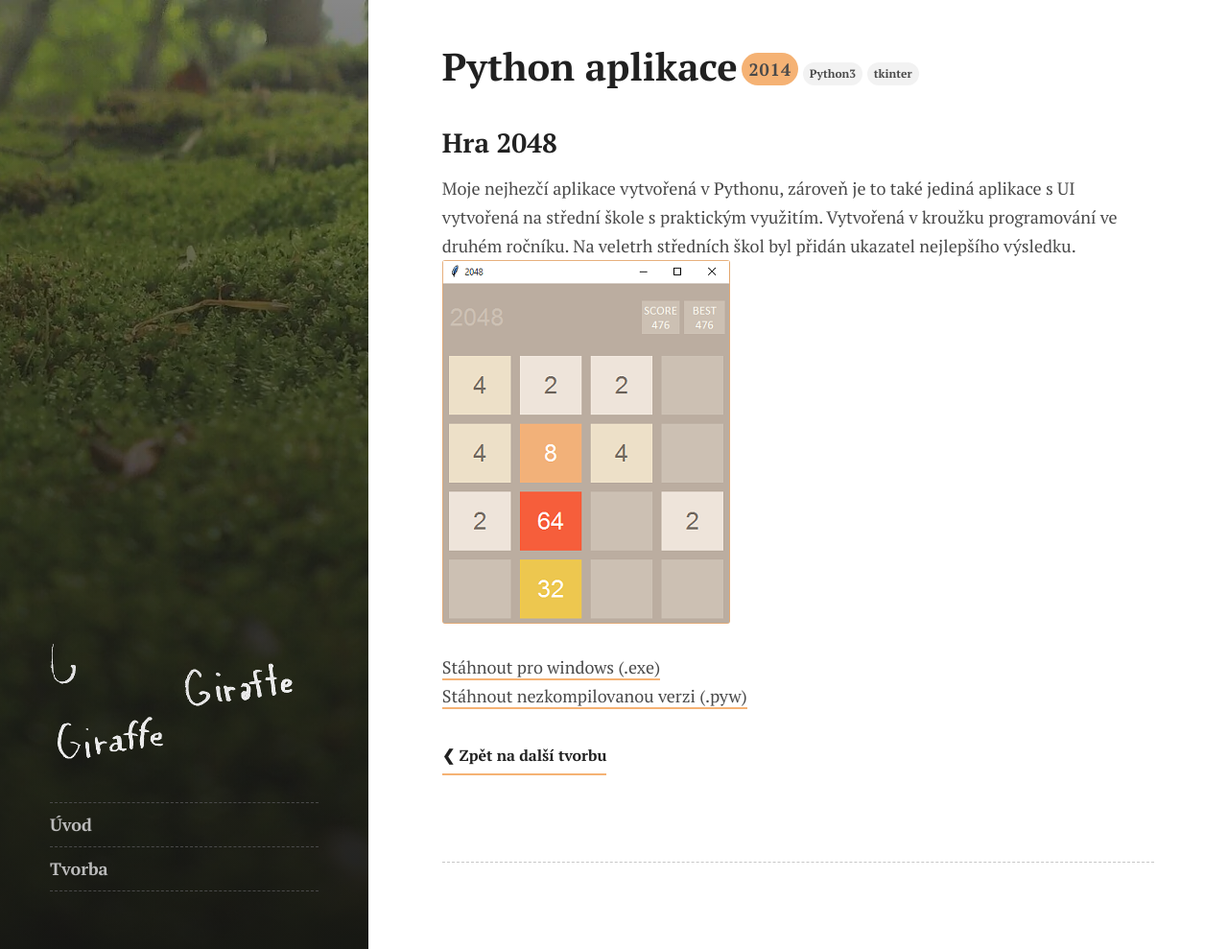
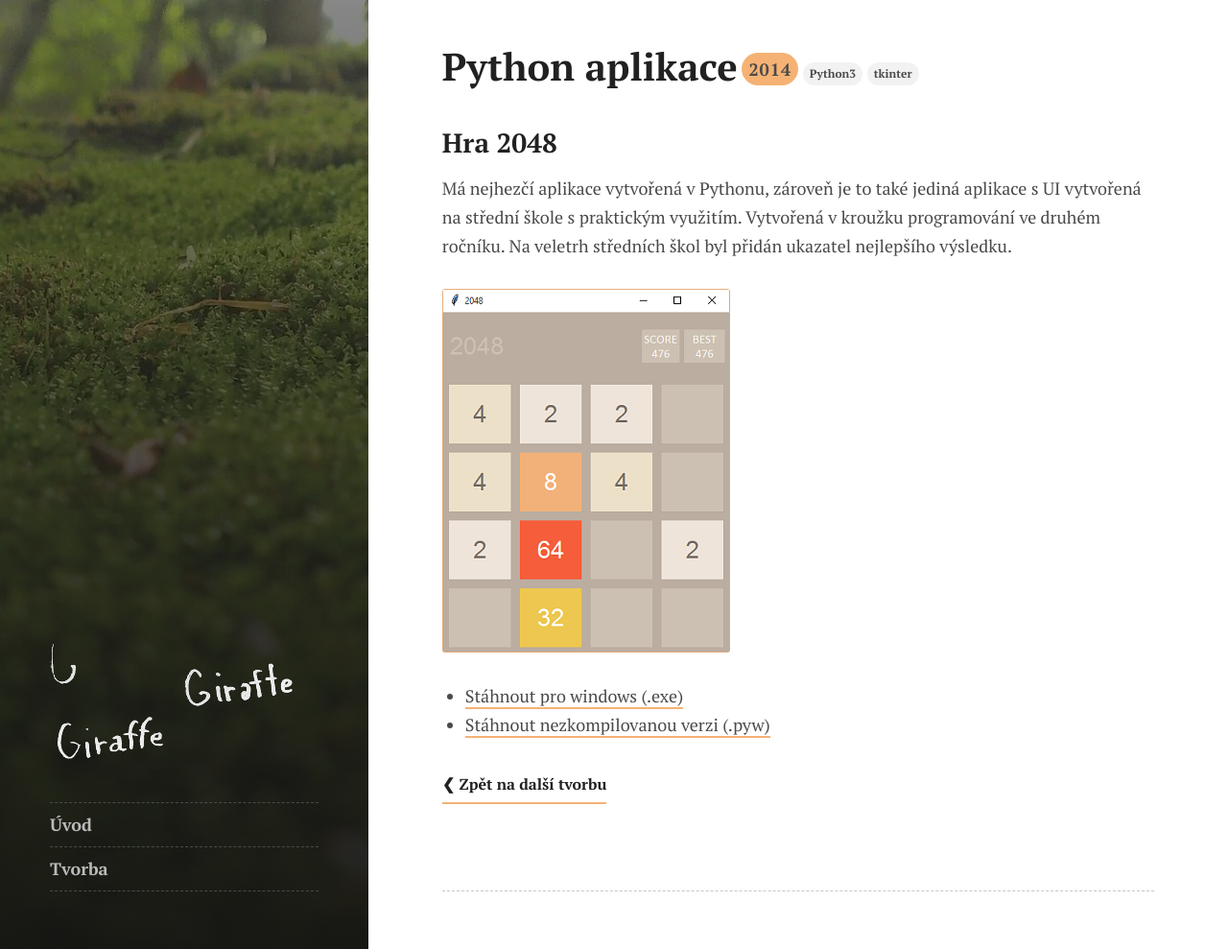
Before and after one commit to kudlav/kudlav.github.io, a Jekyll site: the page built from _posts/2014-01-01-python.md, in a window 1280 px wide and 989 px high. Shown: the whole window at 96% size. Built offline with Jekyll 4.4.1, drawn with Linux system fonts in a browser that asks for light colours.

Commit message:
Update 2014-01-01-python.md

```diff
--- a/_posts/2014-01-01-python.md
+++ b/_posts/2014-01-01-python.md
@@ -1,15 +1,16 @@
 ---
 layout: post
-title:  "Python aplikace"
+title:  Python aplikace
 date:   2014-01-01
-excerpt: "Moje nejhezčí aplikace vytvořená v Pythonu, zároveň je to také jediná aplikace s UI vytvořená na střední škole s praktickým využitím."
-thumb_img_path: "/assets/images/game.webp"
+excerpt: Má nejhezčí aplikace vytvořená v Pythonu, zároveň je to také jediná aplikace s UI vytvořená na střední škole s praktickým využitím."
+thumb_img_path: /assets/images/game.webp
 tags: Python3 tkinter
 ---
 
 ### Hra 2048
-Moje nejhezčí aplikace vytvořená v Pythonu, zároveň je to také jediná aplikace s UI vytvořená na střední škole s praktickým využitím. Vytvořená v kroužku programování ve druhém ročníku. Na veletrh středních škol byl přidán ukazatel nejlepšího výsledku.
+Má nejhezčí aplikace vytvořená v Pythonu, zároveň je to také jediná aplikace s UI vytvořená na střední škole s praktickým využitím. Vytvořená v kroužku programování ve druhém ročníku. Na veletrh středních škol byl přidán ukazatel nejlepšího výsledku.
+
 ![2048 screenshot](/assets/images/game.webp)
 
-[Stáhnout pro windows (.exe)](/assets/files/Hra2048.zip)
-[Stáhnout nezkompilovanou verzi (.pyw)](/assets/files/Hra2048.pyw)
+ - [Stáhnout pro windows (.exe)](/assets/files/Hra2048.zip)
+ - [Stáhnout nezkompilovanou verzi (.pyw)](/assets/files/Hra2048.pyw)
```
